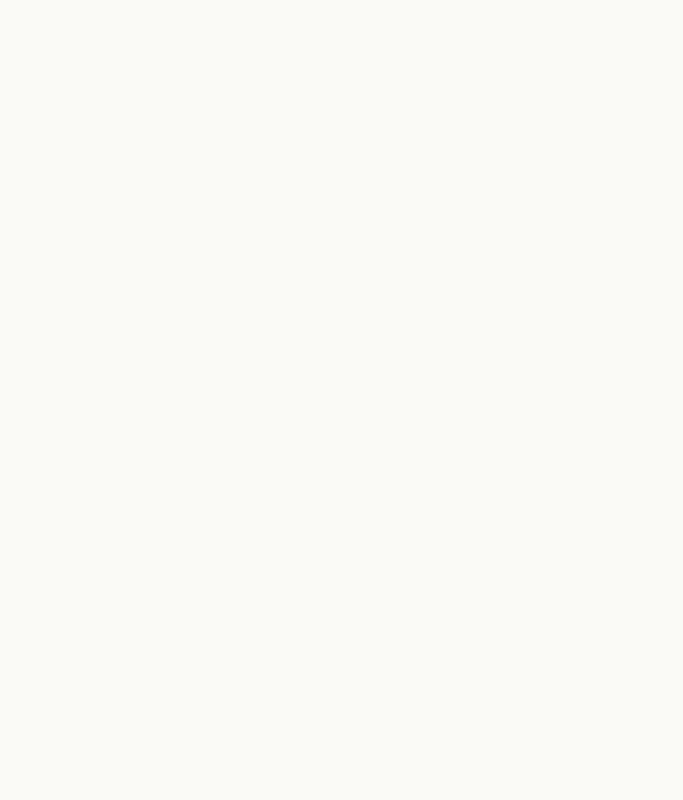
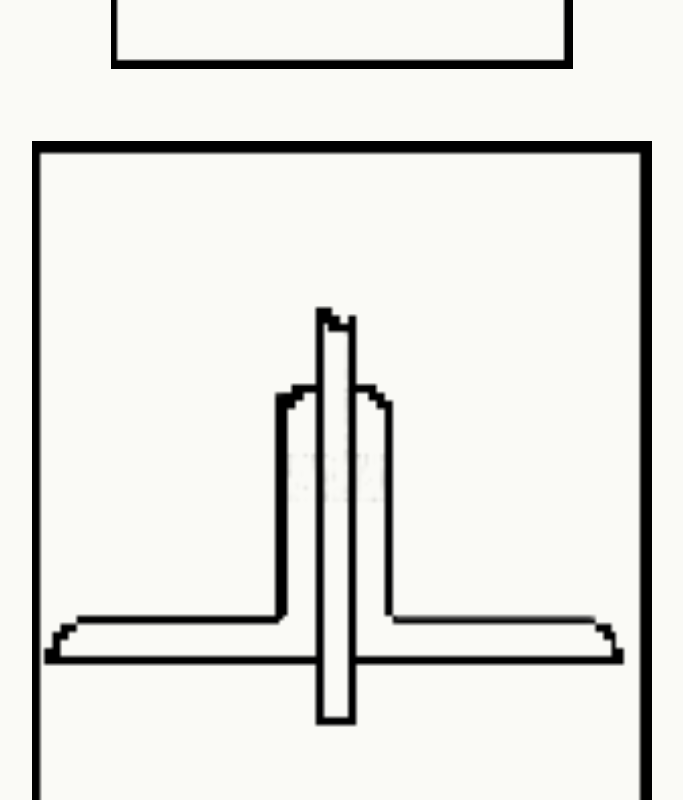
Before and after one commit to Coolchirutha/tension-members, a React (Create React App) app: page / in a window 1280 px wide. Shown: the part 1780-2580 px from the top of the page, without its empty margins (298-981 px from the left). Before the commit the page ends 800 px from the top, so only its background shows below. Built offline with nearby package versions, Linux system fonts and the light colour scheme.

Commit message:
new connection

```diff
--- a/src/components/Homepage/Homepage.js
+++ b/src/components/Homepage/Homepage.js
@@ -9,6 +9,7 @@ import SingleBolted from "../../images/single_angle_section_with_bolted_connecti
 import SingleWelded from "../../images/single_angle_section_with_welded_connections.png";
 import TwoSame from "../../images/two_angle_sections_placed_back_to_back_on_same_side_of_gusset_plate.png";
 import TwoOpposite from "../../images/two_angle_sections_placed_back_to_back_on_opposite_sides_of_gusset_plate.png";
+import TwoOppositeWelded from "../../images/two_angle_sections_placed_back_to_back_on_opposite_side_of_gusset_plate_welded.png";
 
 class Homepage extends Component {
   constructor(props) {
@@ -27,7 +28,7 @@ class Homepage extends Component {
   render() {
     return (
       <div className={classes.container}>
-        <div className={classes.header}>Design of Tension Members</div>
+        <div className={classes.header}>Design of Tension Members (Angles)</div>
         <div className={classes.content}>
           <div className={classes.subheader}>
             Choose the type of member you want to design
@@ -65,6 +66,14 @@ class Homepage extends Component {
               currentSelected={this.state.currentSelected}
               updateSelected={this.updateSelected}
             ></MemberCard>
+            <MemberCard
+              id={4}
+              image={TwoOppositeWelded}
+              altText="Two Angle Sections placed back to back on opposite side of Gusset Plate with Welded Connection"
+              className={classes.right}
+              currentSelected={this.state.currentSelected}
+              updateSelected={this.updateSelected}
+            ></MemberCard>
           </div>
           {this.state.currentSelected !== 0 ? (
             <div className={classnames(classes.panel,classes.pink)}>
--- a/src/components/Homepage/Homepage.module.css
+++ b/src/components/Homepage/Homepage.module.css
@@ -14,7 +14,7 @@
 }
 
 .content {
-  margin-top: 8%;
+  margin-top: 2%;
   font-size: large;
   font-weight: bold;
 }
--- a/src/components/MemberCard/MemberCard.js
+++ b/src/components/MemberCard/MemberCard.js
@@ -8,12 +8,13 @@ export default class MemberCard extends Component {
     super();
     this.state = {
       isSelected: false,
-      classes: [classes.container],
+      containerClasses: [classes.container],
+      captionClasses: [classes.caption],
     };
   }
 
   handleClick = () => {
-    this.state.classes.push(classes.selectedContainer);
+    this.state.containerClasses.push(classes.selectedContainer);
     this.props.updateSelected(this.props.id);
     this.setState({
       isSelected: true,
@@ -22,7 +23,7 @@ export default class MemberCard extends Component {
 
   componentDidUpdate() {
     if (this.state.isSelected && this.props.currentSelected !== this.props.id) {
-      this.state.classes.pop();
+      this.state.containerClasses.pop();
       this.setState({
         isSelected: false,
       });
@@ -43,11 +44,14 @@ export default class MemberCard extends Component {
           className={classes.memberImage}
           onClick={() => this.handleClick()}
         />
-        {this.state.isSelected ? (
-          <p className={classes.caption}>
-            {this.props.altText}
-          </p>
-        ) : null}
+        <p
+          className={classnames(
+            classes.caption,
+            this.state.isSelected ? classes.captionIn : classes.captionOut
+          )}
+        >
+          {this.props.altText}
+        </p>
       </div>
     );
   }
--- a/src/components/MemberCard/MemberCard.module.css
+++ b/src/components/MemberCard/MemberCard.module.css
@@ -3,12 +3,23 @@
   word-wrap: normal;
   margin: 0;
   font-size: small;
+  transition: all 0.3s ease-out;
+  opacity: 0;
+}
+
+.captionIn {
+  animation: captionIn 1.6s ease-out forwards;
+}
+
+.captionOut {
+  animation: captionOut 1.6s ease-out forwards;
 }
 
 .container {
   padding: 2%;
   margin: 1%;
   border-radius: 5%;
+  height: 100%;
 }
 
 .memberImage {
@@ -20,3 +31,15 @@
   background-image: linear-gradient(to top left, #e4fbff, #e4fbff);
   transform: scale(0.9);
 }
+
+@keyframes captionIn {
+  100%{
+      opacity: 1;
+  }
+}
+
+@keyframes captionOut {
+  100%{
+      opacity: 0;
+  }
+}
```
Also changed, not shown: src/images/two_angle_sections_placed_back_to_back_on_opposite_side_of_gusset_plate_welded.png (added).
